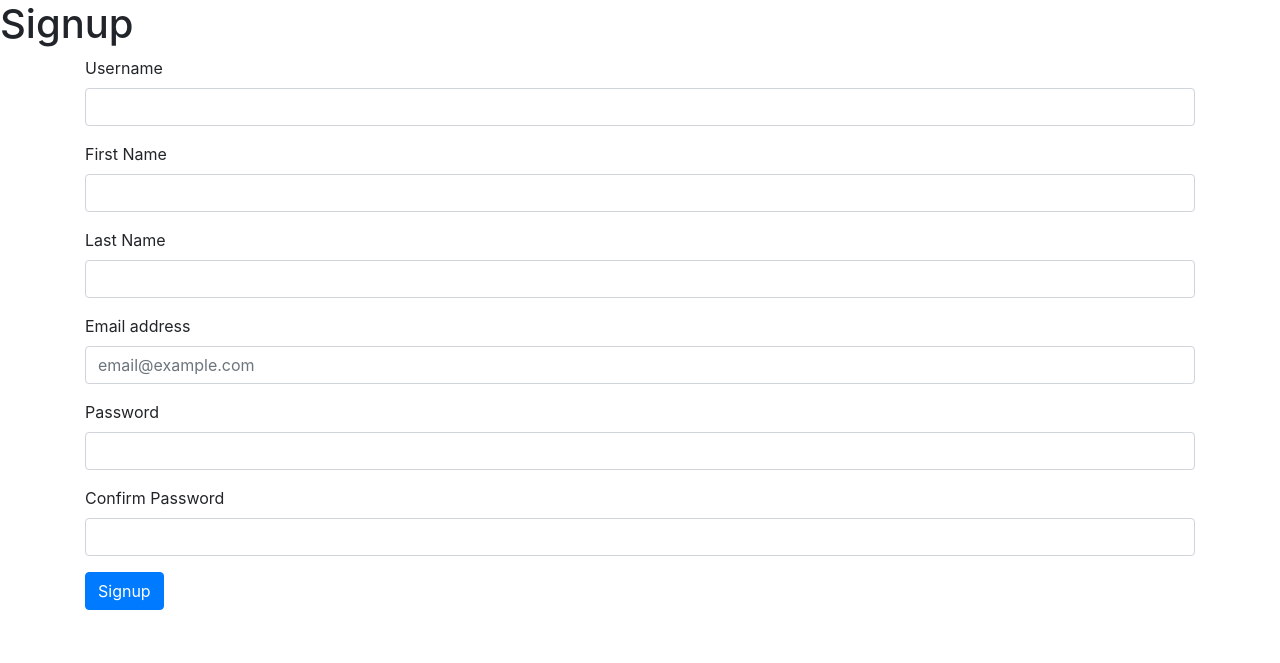
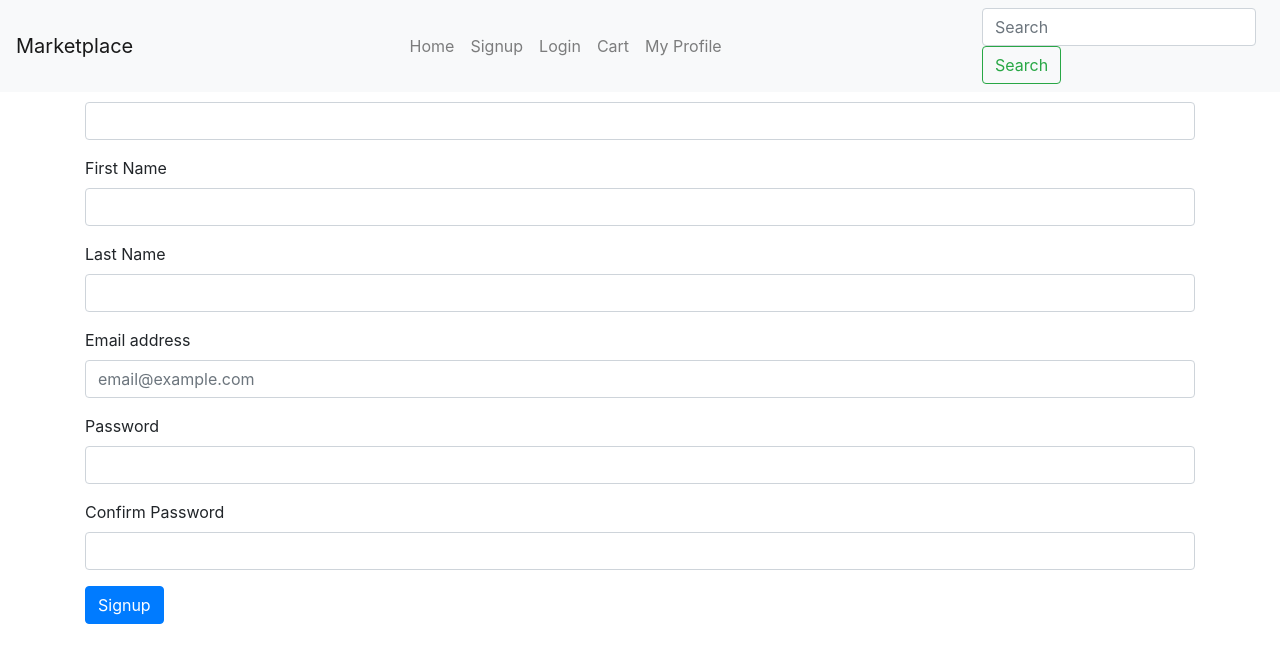
Before and after one commit to OlivierGL/Marketplace, a Django app: page /signup/ in a window 1280 px wide. Shown: the top 663 px of the page. Run offline with Django 3.2, Linux system fonts and the light colour scheme; some libraries are stand-ins or nearby versions.

Commit message:
Added basic navigation bar (links not working)

```diff
--- a/Marketplace/Market/templates/Market/base.html
+++ b/Marketplace/Market/templates/Market/base.html
@@ -6,21 +6,63 @@
     <meta name="viewport" content="width=device-width, initial-scale=1, shrink-to-fit=no">
 
     <!-- Bootstrap CSS-->
-    <link rel="stylesheet" href="https://stackpath.bootstrapcdn.com/bootstrap/4.4.1/css/bootstrap.min.css" integrity="sha384-Vkoo8x4CGsO3+Hhxv8T/Q5PaXtkKtu6ug5TOeNV6gBiFeWPGFN9MuhOf23Q9Ifjh" crossorigin="anonymous">
+    <link rel="stylesheet" href="https://stackpath.bootstrapcdn.com/bootstrap/4.4.1/css/bootstrap.min.css"
+          integrity="sha384-Vkoo8x4CGsO3+Hhxv8T/Q5PaXtkKtu6ug5TOeNV6gBiFeWPGFN9MuhOf23Q9Ifjh" crossorigin="anonymous">
 
     {% if title %}
-        <title>{{ title }}</title>
+    <title>{{ title }}</title>
     {% else %}
-        <title>Marketplace</title>
+    <title>Marketplace</title>
     {% endif %}
 </head>
-<body>
-    {% load static %}
-    {% block content %}{% endblock content %}
+<body style="padding-top: 70px;">
+{% load static %}
+<nav class="navbar navbar-expand-lg fixed-top navbar-light bg-light">
+    <a class="navbar-brand" href="#">Marketplace</a>
+    <button class="navbar-toggler" type="button" data-toggle="collapse" data-target="#navbarMarketplace"
+            aria-controls="navbarMarketplace" aria-expanded="false" aria-label="Toggle navigation">
+        <span class="navbar-toggler-icon"></span>
+    </button>
 
-    <!-- jQuery, Popper.js and Bootstrap JS -->
-    <script src="https://code.jquery.com/jquery-3.4.1.slim.min.js" integrity="sha384-J6qa4849blE2+poT4WnyKhv5vZF5SrPo0iEjwBvKU7imGFAV0wwj1yYfoRSJoZ+n" crossorigin="anonymous"></script>
-    <script src="https://cdn.jsdelivr.net/npm/popper.js@1.16.0/dist/umd/popper.min.js" integrity="sha384-Q6E9RHvbIyZFJoft+2mJbHaEWldlvI9IOYy5n3zV9zzTtmI3UksdQRVvoxMfooAo" crossorigin="anonymous"></script>
-    <script src="https://stackpath.bootstrapcdn.com/bootstrap/4.4.1/js/bootstrap.min.js" integrity="sha384-wfSDF2E50Y2D1uUdj0O3uMBJnjuUD4Ih7YwaYd1iqfktj0Uod8GCExl3Og8ifwB6" crossorigin="anonymous"></script>
+    <div class="collapse navbar-collapse" id="navbarMarketplace">
+        <div class="container">
+            <ul class="navbar-nav mx-auto">
+                <li class="nav-item">
+                    <a class="nav-link" href="#">Home</a>
+                </li>
+                <li class="nav-item">
+                    <a class="nav-link" href="#">Signup</a>
+                </li>
+                <li class="nav-item">
+                    <a class="nav-link" href="#">Login</a>
+                </li>
+                <li class="nav-item">
+                    <a class="nav-link" href="#">Cart</a>
+                </li>
+                <li class="nav-item">
+                    <a class="nav-link" href="#">My Profile</a>
+                </li>
+            </ul>
+        </div>
+
+        <form class="form-inline my-2 my-lg-0">
+            <input class="form-control mr-sm-2" type="search" placeholder="Search" aria-label="Search">
+            <button class="btn btn-outline-success my-2 my-sm-0" type="submit">Search</button>
+        </form>
+    </div>
+</nav>
+
+{% block content %}{% endblock content %}
+
+<!-- jQuery, Popper.js, Bootstrap JS, transition.js -->
+<script src="https://code.jquery.com/jquery-3.4.1.slim.min.js"
+        integrity="sha384-J6qa4849blE2+poT4WnyKhv5vZF5SrPo0iEjwBvKU7imGFAV0wwj1yYfoRSJoZ+n"
+        crossorigin="anonymous"></script>
+<script src="https://cdn.jsdelivr.net/npm/popper.js@1.16.0/dist/umd/popper.min.js"
+        integrity="sha384-Q6E9RHvbIyZFJoft+2mJbHaEWldlvI9IOYy5n3zV9zzTtmI3UksdQRVvoxMfooAo"
+        crossorigin="anonymous"></script>
+<script src="https://stackpath.bootstrapcdn.com/bootstrap/4.4.1/js/bootstrap.min.js"
+        integrity="sha384-wfSDF2E50Y2D1uUdj0O3uMBJnjuUD4Ih7YwaYd1iqfktj0Uod8GCExl3Og8ifwB6"
+        crossorigin="anonymous"></script>
 </body>
 </html>
--- a/Marketplace/Users/templates/Users/signup.html
+++ b/Marketplace/Users/templates/Users/signup.html
@@ -1,6 +1,5 @@
 {% extends "Market/base.html" %}
 {% block content %}
-<h1>Signup</h1>
 <div class="container">
     <form action="" method="post">
         {% csrf_token %}
```
